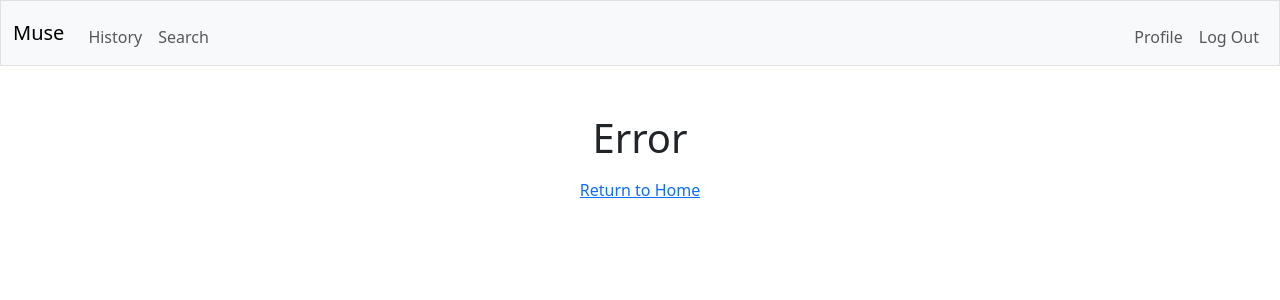
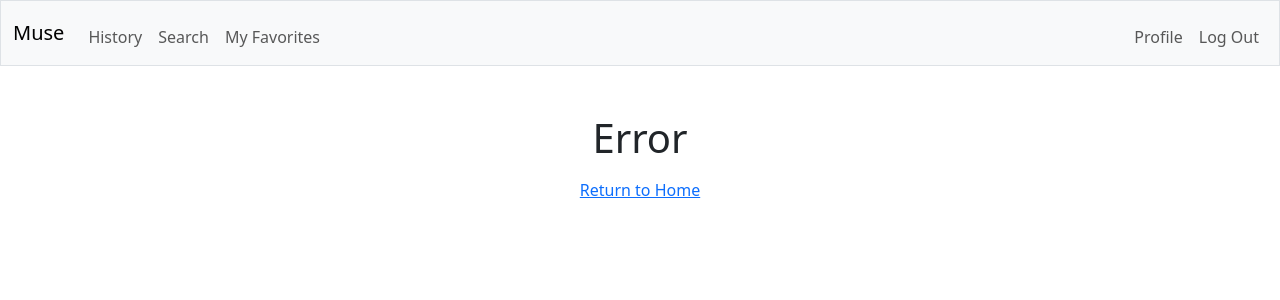
Before and after one commit to descarpentriesadrien/Muse, a Flask app: page /art in a window 1280 px wide. Shown: the top 300 px of the page. Run offline with Flask 3, Linux system fonts and the light colour scheme; the visitor is signed in with stand-in values (Sample User, id 1); data that the repository does not hold is empty; some libraries are stand-ins or nearby versions.

Commit message:
Wed, Nov 26, 2025, 10:48 AM -05:00

```diff
--- a/templates/layout.html
+++ b/templates/layout.html
@@ -36,6 +36,7 @@
                         <ul class="navbar-nav me-auto mt-2">
                             <li class="nav-item"><a class="nav-link" href="/history">History</a></li>
                             <li class="nav-item"><a class="nav-link" href="/search">Search</a></li>
+                            <li class="nav-item"><a class="nav-link" href="/favorites">My Favorites</a></li>
                         </ul>
                         <ul class="navbar-nav ms-auto mt-2">
                             <li class="nav-item"><a class="nav-link" href="/profile">Profile</a></li>
```
Also changed, not shown: 1 other file.
